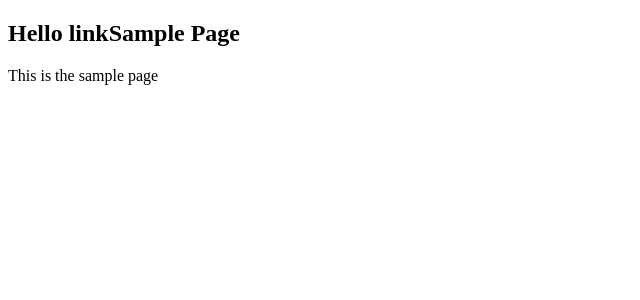
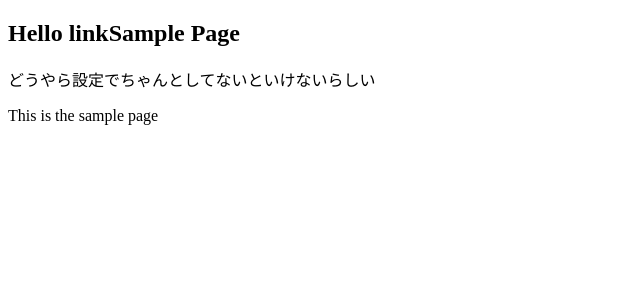
Before and after one commit to moyuu-az/old_moyuu-az.github.io, a Next.js app: page /linkSample in a window 1280 px wide. Shown: the top 300 px of the page, without its empty margins (0-640 px from the left). Built offline with nearby package versions, Linux system fonts and the light colour scheme.

Commit message:
設定をgithub actionにしている

```diff
--- a/pages/linkSample.js
+++ b/pages/linkSample.js
@@ -1,6 +1,7 @@
 export default () => (
     <div>
         <h2>Hello linkSample Page</h2>
+        <p>どうやら設定でちゃんとしてないといけないらしい</p>
         <p>This is the sample page</p>
     </div>
 )
```
